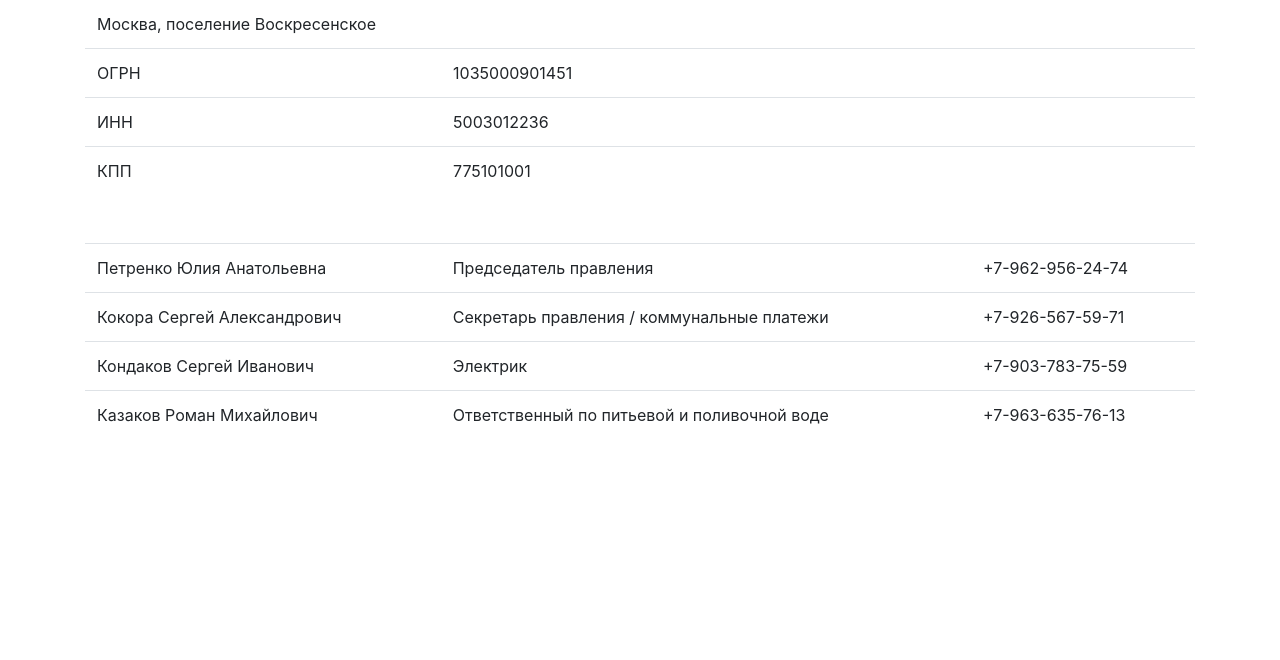
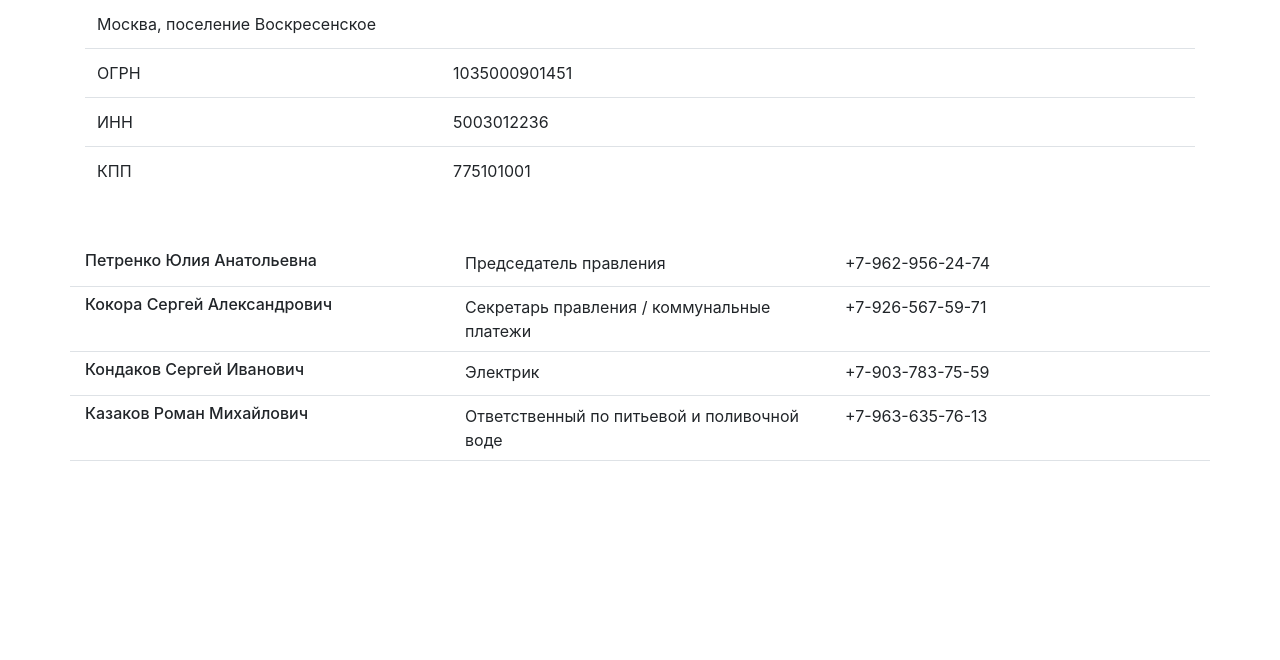
Before and after one commit to ekirill/stroitel, a Django app: template templates/contacts.html in a window 1280 px wide. Shown: the part 318-978 px from the top of the page. Before the commit the page ends 742 px from the top, so only its background shows below. Run offline with Django 3.2, Linux system fonts and the light colour scheme; the template is opened without the code that fills it, so the values that code supplies are empty; some libraries are stand-ins or nearby versions.

Commit message:
adaptive fixes

```diff
--- a/static/css/main.css
+++ b/static/css/main.css
@@ -18,11 +18,21 @@ body {
 
 #topName {
     font-weight: bolder;
-    font-size: 2.3em;
+    font-size: 1.3em;
 }
 #topSubName {
-    font-size: 1em;
+    font-size: 0.7em;
 }
+@media (min-width: 600px) {
+    #topName {
+        font-weight: bolder;
+        font-size: 2.3em;
+    }
+    #topSubName {
+        font-size: 1em;
+    }
+}
+
 #mainNavbar .nav-item {
     font-size: 1.1em;
 }
--- a/templates/base.html
+++ b/templates/base.html
@@ -19,6 +19,7 @@
       href="https://fonts.googleapis.com/css2?family=Roboto:wght@300;400;500;700&display=swap"
     />
 
+  {% if not user.is_superuser %}
   <!-- Yandex.Metrika counter -->
   <script type="text/javascript" >
      (function(m,e,t,r,i,k,a){m[i]=m[i]||function(){(m[i].a=m[i].a||[]).push(arguments)};
@@ -34,6 +35,8 @@
   </script>
   <noscript><div><img src="https://mc.yandex.ru/watch/71851036" style="position:absolute; left:-9999px;" alt="" /></div></noscript>
   <!-- /Yandex.Metrika counter -->
+  {% endif %}
+
 </head>
 
 <body>
@@ -47,11 +50,11 @@
         <div class="col-6 text-right my-auto">
           <div class="btn-group" role="group" aria-label="Аутентификация">
           {% if not user.is_authenticated %}
-              <a type="button" class="btn btn-primary authButton" href="{% url 'login' %}">Вход</a>
-              <a type="button" class="btn btn-primary authButton" href="{% url 'register' %}">Регистрация</a>
+              <a class="btn btn-primary authButton" href="{% url 'login' %}">Вход</a>
+              <a class="btn btn-primary authButton" href="{% url 'register' %}">Регистрация</a>
           {% else %}
-            <span class="btn btn-outline-secondary authButton">Участок {{ user.username }}</span>
-            <a type="button" class="btn btn-primary authButton" href="{% url 'logout' %}">Выйти</a>
+            <span class="btn btn-outline-secondary authButton">Участок&nbsp{{ user.username }}</span>
+            <a class="btn btn-primary authButton" href="{% url 'logout' %}">Выйти</a>
           {% endif %}
           </div>
 
--- a/templates/contacts.html
+++ b/templates/contacts.html
@@ -12,14 +12,28 @@
     <tr><td>КПП</td><td>775101001</td></tr>
   </table>
 
-  <table class="table">
-    <tr><td>Петренко Юлия Анатольевна</td><td>Председатель правления</td><td>+7-962-956-24-74</td></tr>
-    <tr><td>Кокора Сергей Александрович</td><td>Секретарь правления / коммунальные платежи</td><td>+7-926-567-59-71</td></tr>
-    <tr><td>Кондаков Сергей Иванович</td><td>Электрик</td><td>+7-903-783-75-59</td></tr>
-    <tr><td>Казаков Роман Михайлович</td><td>Ответственный по питьевой и поливочной воде</td><td>+7-963-635-76-13</td></tr>
-  </table>
+  <div class="row border-bottom border-2">
+    <div class="col-md-4 mt-2 mb-2"><h6>Петренко Юлия Анатольевна</h6></div>
+    <div class="col-md-4 mt-2 mb-2">Председатель правления</div>
+    <div class="col-md-4 mt-2 mb-2">+7-962-956-24-74</div>
+  </div>
+  <div class="row border-bottom border-2">
+    <div class="col-md-4 mt-2 mb-2"><h6>Кокора Сергей Александрович</h6></div>
+    <div class="col-md-4 mt-2 mb-2">Секретарь правления / коммунальные платежи</div>
+    <div class="col-md-4 mt-2 mb-2">+7-926-567-59-71</div>
+  </div>
+  <div class="row border-bottom border-2">
+    <div class="col-md-4 mt-2 mb-2"><h6>Кондаков Сергей Иванович</h6></div>
+    <div class="col-md-4 mt-2 mb-2">Электрик</div>
+    <div class="col-md-4 mt-2 mb-2">+7-903-783-75-59</div>
+  </div>
+  <div class="row border-bottom border-2">
+    <div class="col-md-4 mt-2 mb-2"><h6>Казаков Роман Михайлович</h6></div>
+    <div class="col-md-4 mt-2 mb-2">Ответственный по питьевой и поливочной воде</div>
+    <div class="col-md-4 mt-2 mb-2">+7-963-635-76-13</div>
+  </div>
 
-  <div class="mb-5" style="height: 400px">
+  <div class="mb-5 mt-5" style="height: 400px">
   <script type="text/javascript" charset="utf-8" async src="https://api-maps.yandex.ru/services/constructor/1.0/js/?um=constructor%3A7ede8f555f6df01da5dd01640b891dc6ef1ee027097f95d08b66c7c52d1bfa7d&amp;height=400&amp;lang=ru_RU&amp;scroll=true"></script>
   </div>
 
```
